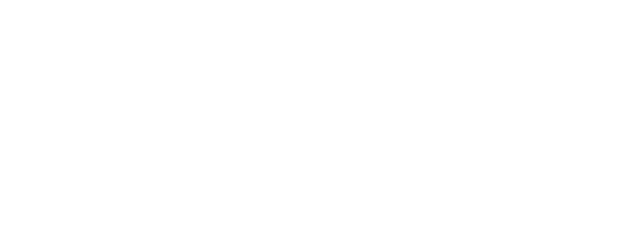
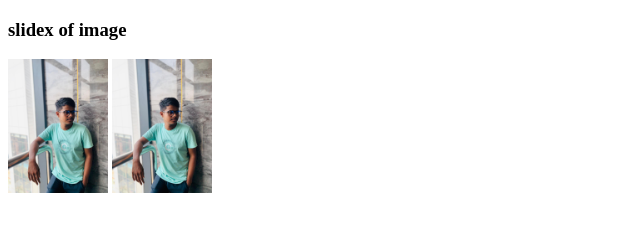
Before and after one commit to shantomooon/my-fourth-repo, a plain HTML site: page index.html in a window 1280 px wide. Shown: the whole page, without its empty margins (0-640 px from the left). Drawn offline with Linux system fonts and the light colour scheme.

Commit message:
added two pictures

```diff
--- a/index.html
+++ b/index.html
@@ -4,8 +4,11 @@
     <meta charset="UTF-8">
     <meta name="viewport" content="width=device-width, initial-scale=1.0">
     <title>my fourth repo</title>
+<link rel="stylesheet" href="styles/slidex.css">
 </head>
 <body>
-
+ <h3>slidex of image</h3>
+<img src="image/WhatsApp Image 2024-07-03 at 18.59.23_e57513ba.jpg" alt="">
+<img src="image/WhatsApp Image 2024-07-03 at 18.59.23_e57513ba.jpg" alt="">
 </body>
 </html>
--- a/styles/slidex.css
+++ b/styles/slidex.css
@@ -0,0 +1,3 @@
+img{
+    width: 100px;
+}
```
